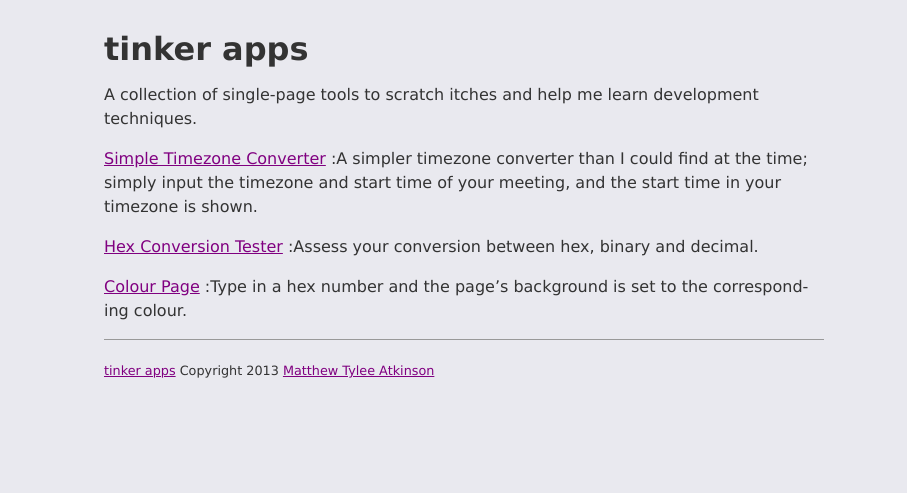
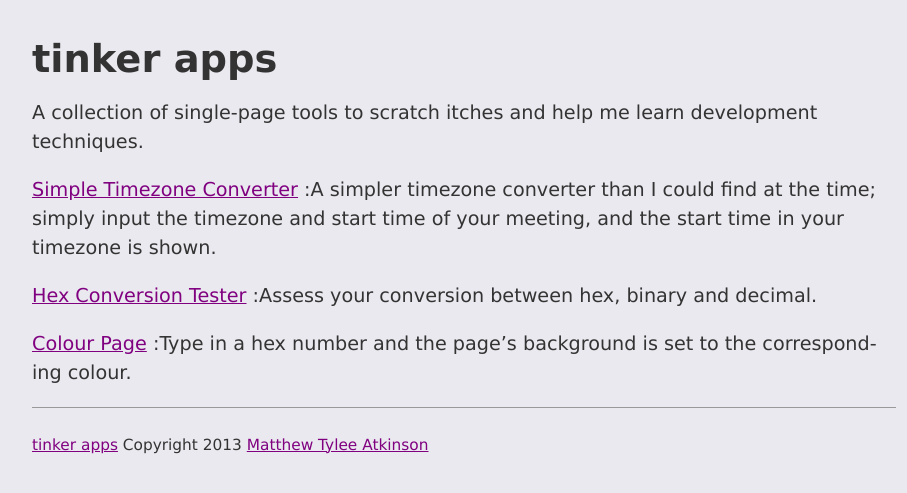
Before and after one commit to matatk/tinker, a Jekyll site: the page built from index.md, in a window 1280 px wide. Shown: the top 493 px of the page, without its empty margins (176-1083 px from the left). Built offline with Jekyll 4.4.1, drawn with Linux system fonts in a browser that asks for light colours.

Commit message:
Update URL for my personal site; match larger font.

```diff
--- a/_includes/footer.html
+++ b/_includes/footer.html
@@ -1,3 +1,3 @@
 <footer>
-	<p><a href="/tinker">tinker apps</a> Copyright 2013 <a href="http://mta.agrip.org.uk/">Matthew Tylee Atkinson</a></p>
+	<p><a href="/tinker">tinker apps</a> Copyright 2013 <a href="http://matatk.agrip.org.uk/">Matthew Tylee Atkinson</a></p>
 </footer>
--- a/style/tinker.css
+++ b/style/tinker.css
@@ -5,9 +5,10 @@ body {
 	margin-right: auto;
 	margin-top: 0;
 	margin-bottom: 5%;
-	font-family: Verdana, Geneva, sans-serif;
 	background-color: #e9e9ef;
 	color: #333;
+	font-family: Verdana, Geneva, sans-serif;
+	font-size: 1.2em;
 	line-height: 1.5em;
 	-webkit-hyphens: auto;
 	-moz-hyphens: auto;
```
